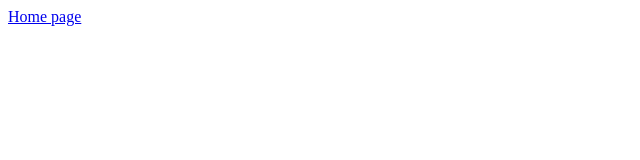
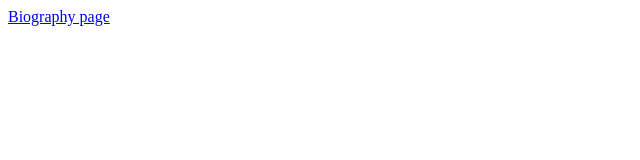
Before and after one commit to guraaseessethi/Lab-01, a plain HTML site: page index.html in a window 1280 px wide. Shown: the full height of the page, 0-640 px from the left. Drawn offline with Linux system fonts and the light colour scheme.

Commit message:
Update index.html

```diff
--- a/index.html
+++ b/index.html
@@ -9,7 +9,7 @@
 </head>
 
 <body>
-    <a href="Biography.html">Home page</a>
+    <a href="Biography.html">Biography page</a>
 </body>
 
 </html>
```
